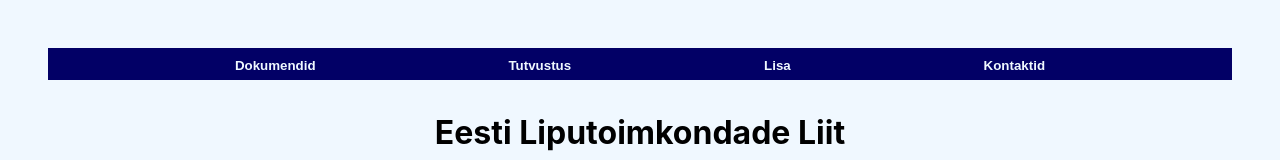
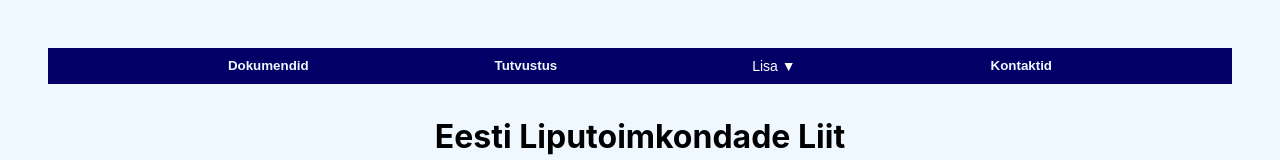
Before and after one commit to originaldreamer/ell.ee, a React (Vite) app: page / in a window 1280 px wide. Shown: the top 160 px of the page. Built offline with nearby package versions, Linux system fonts and the light colour scheme.

Commit message:
mingi kiri

```diff
--- a/src/App.jsx
+++ b/src/App.jsx
@@ -16,7 +16,14 @@
         <ul>
             <li><button className = "about_me">Dokumendid</button></li>
             <li><button className = "about_me">Tutvustus</button></li>
-            <li><button className = "about_me">Lisa</button></li>
+            <li class="dropdown">
+            <button class="dropbtn">Lisa ▼</button>
+              <ul class="dropdown-content">
+                <li><a href="#">Pildidt</a></li>
+                <li><a href="#">Uudised</a></li>
+                <li><a href="#">Informatsioon</a></li>
+              </ul>
+            </li>
             <li><button className = "about_me">Kontaktid</button></li>
         </ul>
       </nav>
--- a/src/index.css
+++ b/src/index.css
@@ -47,3 +47,56 @@
   size: 1200px;
   color: #020066;
 }
+
+.menu {
+  list-style-type: none;
+  padding: 0;
+  margin: 0;
+  background-color: #0d1b50;
+}
+
+.dropbtn {
+  background-color: transparent;
+  color: white;
+  font-size: 14px;
+  border: none;
+  cursor: pointer;
+  padding: 10px 15px;
+}
+
+.dropdown {
+  position: relative;
+  display: inline-block;
+}
+
+.dropdown-content {
+  display: none;
+  position: absolute;
+  background-color: white;
+  min-width: 160px;
+  box-shadow: 0px 4px 8px rgba(0, 0, 0, 0.2);
+  border-radius: 5px;
+  z-index: 1;
+  padding: 10px 0;
+}
+
+.dropdown-content li {
+  list-style: none;
+}
+
+.dropdown-content a {
+  color: black;
+  text-decoration: none;
+  padding: 10px 15px;
+  display: block;
+  font-size: 16px;
+  background-color: white;
+}
+
+.dropdown-content a:hover {
+  background-color: #f1f1f1;
+}
+
+.dropdown:hover .dropdown-content {
+  display: block;
+}
```
